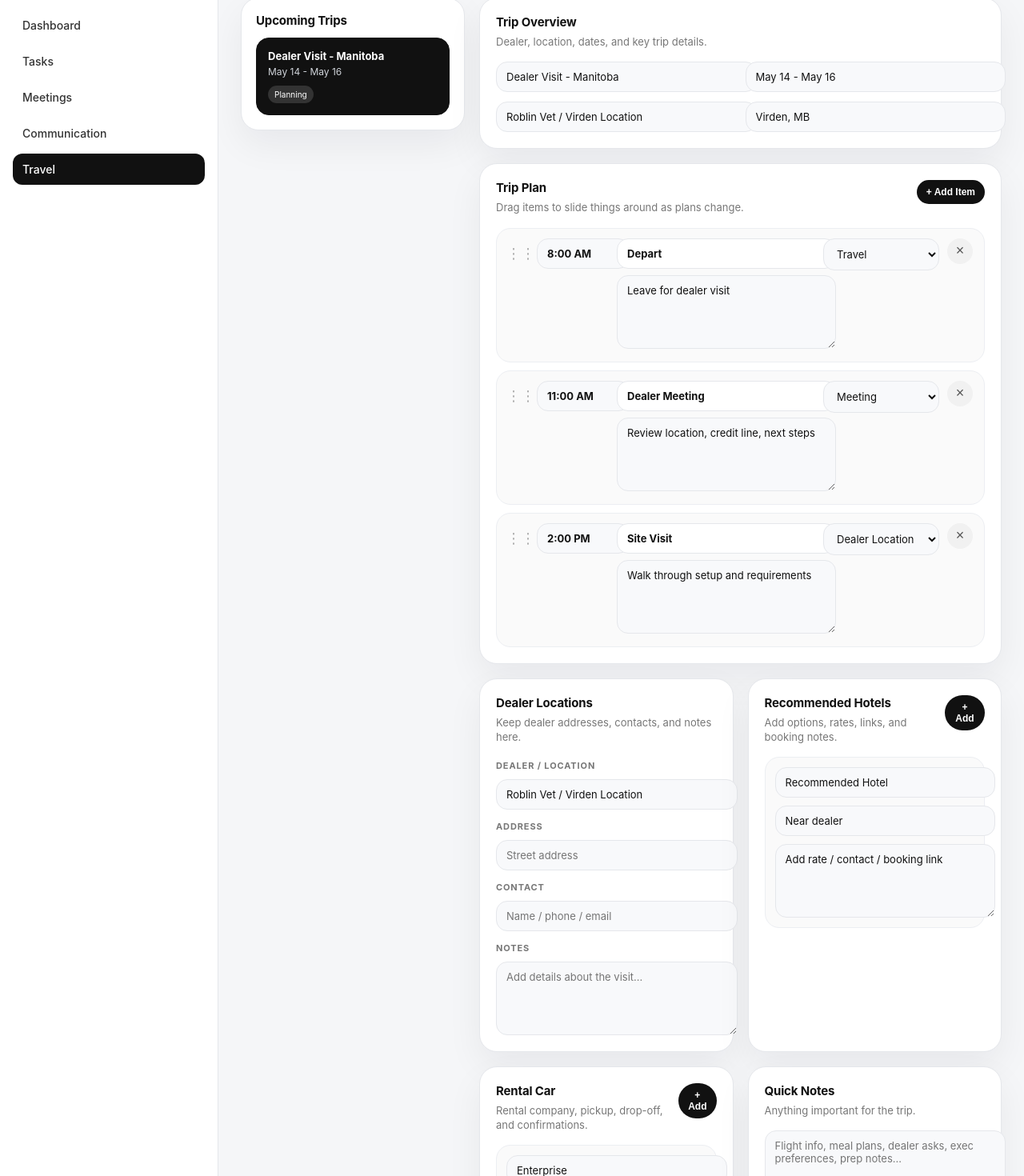
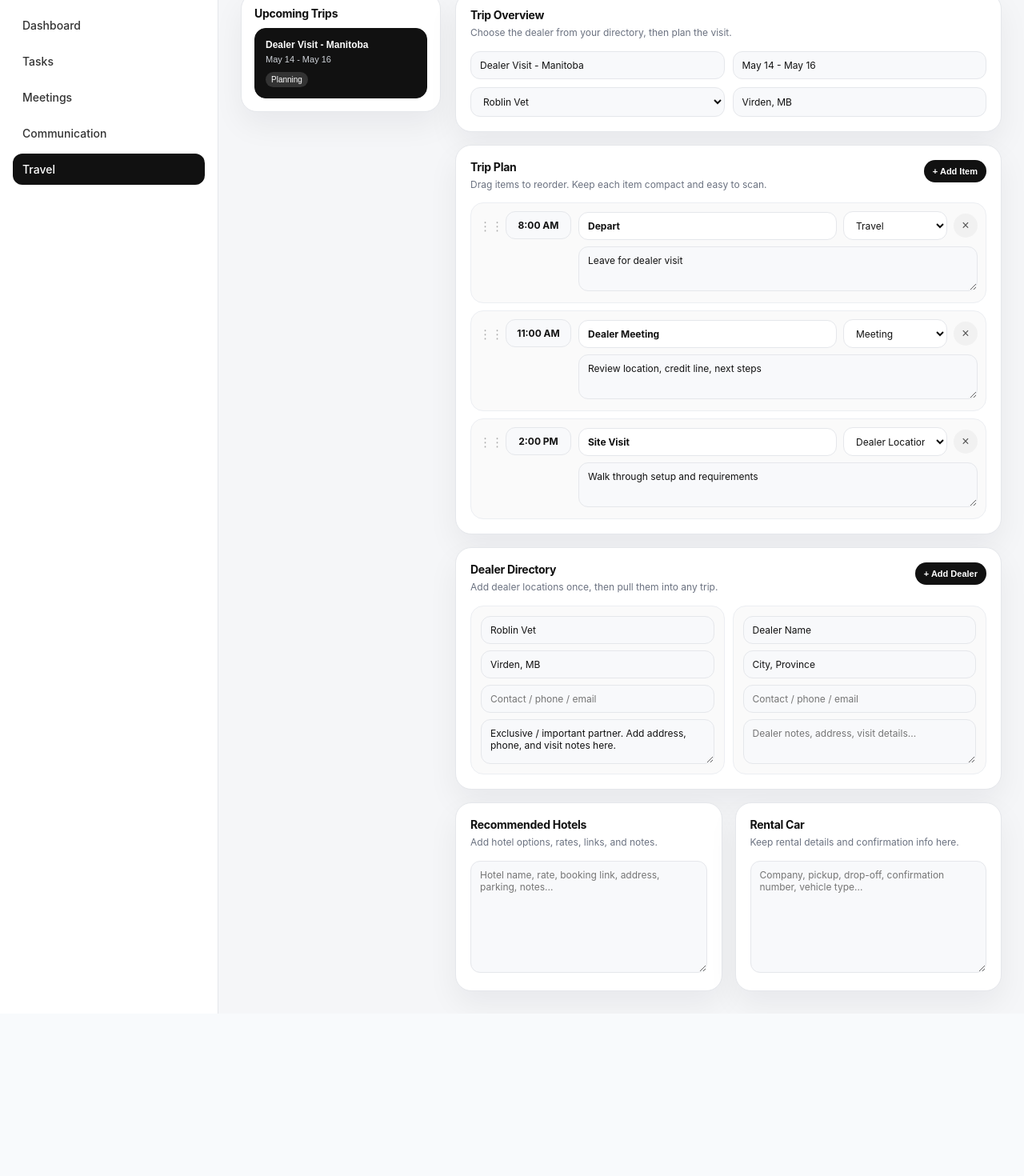
Before and after one commit to nikitaline-code/nl-operating-system, a Next.js app: page /travel in a window 1280 px wide. Shown: the part 140-1610 px from the top of the page at 80% size. After the commit the page ends 1407 px from the top, so only its background shows below. Built offline with nearby package versions, Linux system fonts and the light colour scheme.

Commit message:
Update travel.js

```diff
--- a/pages/travel.js
+++ b/pages/travel.js
@@ -1,4 +1,21 @@
 import { useState } from "react";
+
+const starterDealers = [
+  {
+    id: 1,
+    name: "Roblin Vet",
+    location: "Virden, MB",
+    contact: "",
+    notes: "Exclusive / important partner. Add address, phone, and visit notes here.",
+  },
+  {
+    id: 2,
+    name: "Dealer Name",
+    location: "City, Province",
+    contact: "",
+    notes: "",
+  },
+];
 
 const starterTrips = [
   {
@@ -6,7 +23,7 @@ const starterTrips = [
     name: "Dealer Visit - Manitoba",
     date: "May 14 - May 16",
     status: "Planning",
-    dealer: "Roblin Vet / Virden Location",
+    dealerId: 1,
     location: "Virden, MB",
   },
 ];
@@ -36,19 +53,54 @@ const starterItinerary = [
 ];
 
 export default function TravelPage() {
+  const [dealers, setDealers] = useState(starterDealers);
   const [trips, setTrips] = useState(starterTrips);
   const [selectedTrip, setSelectedTrip] = useState(starterTrips[0]);
   const [itinerary, setItinerary] = useState(starterItinerary);
+  const [draggedItem, setDraggedItem] = useState(null);
 
-  const [hotels, setHotels] = useState([
-    { id: 1, name: "Recommended Hotel", location: "Near dealer", notes: "Add rate / contact / booking link" },
+  const selectedDealer = dealers.find((d) => d.id === selectedTrip?.dealerId);
+
+  const updateTrip = (field, value) => {
+    const updatedTrip = { ...selectedTrip, [field]: value };
+    setSelectedTrip(updatedTrip);
+    setTrips(trips.map((trip) => (trip.id === updatedTrip.id ? updatedTrip : trip)));
+  };
+
+  const addDealer = () => {
+    setDealers([
+      ...dealers,
+      {
+        id: Date.now(),
+        name: "New Dealer",
+        location: "",
+        contact: "",
+        notes: "",
+      },
     ]);
+  };
 
-  const [rentalCars, setRentalCars] = useState([
-    { id: 1, company: "Enterprise", pickup: "Winnipeg Airport", notes: "Add confirmation number" },
-  ]);
+  const updateDealer = (id, field, value) => {
+    setDealers(
+      dealers.map((dealer) =>
+        dealer.id === id ? { ...dealer, [field]: value } : dealer
+      )
+    );
+  };
 
-  const [draggedItem, setDraggedItem] = useState(null);
+  const addTrip = () => {
+    const newTrip = {
+      id: Date.now(),
+      name: "New Trip",
+      date: "Add dates",
+      status: "Planning",
+      dealerId: dealers[0]?.id || null,
+      location: "",
+    };
+
+    setTrips([...trips, newTrip]);
+    setSelectedTrip(newTrip);
+  };
 
   const addItineraryItem = () => {
     setItinerary([
@@ -75,10 +127,6 @@ export default function TravelPage() {
     setItinerary(itinerary.filter((item) => item.id !== id));
   };
 
-  const handleDragStart = (item) => {
-    setDraggedItem(item);
-  };
-
   const handleDrop = (targetItem) => {
     if (!draggedItem || draggedItem.id === targetItem.id) return;
 
@@ -93,36 +141,6 @@ export default function TravelPage() {
     setDraggedItem(null);
   };
 
-  const addHotel = () => {
-    setHotels([
-      ...hotels,
-      { id: Date.now(), name: "New Hotel", location: "", notes: "" },
-    ]);
-  };
-
-  const updateHotel = (id, field, value) => {
-    setHotels(
-      hotels.map((hotel) =>
-        hotel.id === id ? { ...hotel, [field]: value } : hotel
-      )
-    );
-  };
-
-  const addRentalCar = () => {
-    setRentalCars([
-      ...rentalCars,
-      { id: Date.now(), company: "Rental Car", pickup: "", notes: "" },
-    ]);
-  };
-
-  const updateRentalCar = (id, field, value) => {
-    setRentalCars(
-      rentalCars.map((car) =>
-        car.id === id ? { ...car, [field]: value } : car
-      )
-    );
-  };
-
   return (
     <div className="page">
       <div className="shell">
@@ -135,21 +153,7 @@ export default function TravelPage() {
             </p>
           </div>
 
-          <button
-            className="primaryBtn"
-            onClick={() => {
-              const newTrip = {
-                id: Date.now(),
-                name: "New Trip",
-                date: "Add dates",
-                status: "Planning",
-                dealer: "Dealer name",
-                location: "Location",
-              };
-              setTrips([...trips, newTrip]);
-              setSelectedTrip(newTrip);
-            }}
-          >
+          <button className="primaryBtn" onClick={addTrip}>
             + New Trip
           </button>
         </header>
@@ -159,17 +163,15 @@ export default function TravelPage() {
             <h2>Upcoming Trips</h2>
 
             {trips.map((trip) => (
-              <div
+              <button
                 key={trip.id}
-                className={`tripCard ${
-                  selectedTrip?.id === trip.id ? "active" : ""
-                }`}
+                className={`tripCard ${selectedTrip?.id === trip.id ? "active" : ""}`}
                 onClick={() => setSelectedTrip(trip)}
               >
-                <div className="tripTitle">{trip.name}</div>
-                <div className="tripMeta">{trip.date}</div>
-                <div className="badge">{trip.status}</div>
-              </div>
+                <span className="tripTitle">{trip.name}</span>
+                <span className="tripMeta">{trip.date}</span>
+                <span className="badge">{trip.status}</span>
+              </button>
             ))}
           </aside>
 
@@ -178,38 +180,38 @@ export default function TravelPage() {
               <div className="sectionHeader">
                 <div>
                   <h2>Trip Overview</h2>
-                  <p>Dealer, location, dates, and key trip details.</p>
+                  <p>Choose the dealer from your directory, then plan the visit.</p>
                 </div>
               </div>
 
               <div className="formGrid">
                 <input
                   value={selectedTrip?.name || ""}
-                  onChange={(e) =>
-                    setSelectedTrip({ ...selectedTrip, name: e.target.value })
-                  }
+                  onChange={(e) => updateTrip("name", e.target.value)}
                   placeholder="Trip name"
                 />
+
                 <input
                   value={selectedTrip?.date || ""}
-                  onChange={(e) =>
-                    setSelectedTrip({ ...selectedTrip, date: e.target.value })
-                  }
+                  onChange={(e) => updateTrip("date", e.target.value)}
                   placeholder="Trip dates"
                 />
+
+                <select
+                  value={selectedTrip?.dealerId || ""}
+                  onChange={(e) => updateTrip("dealerId", Number(e.target.value))}
+                >
+                  {dealers.map((dealer) => (
+                    <option key={dealer.id} value={dealer.id}>
+                      {dealer.name}
+                    </option>
+                  ))}
+                </select>
+
                 <input
-                  value={selectedTrip?.dealer || ""}
-                  onChange={(e) =>
-                    setSelectedTrip({ ...selectedTrip, dealer: e.target.value })
-                  }
-                  placeholder="Dealer location / contact"
-                />
-                <input
-                  value={selectedTrip?.location || ""}
-                  onChange={(e) =>
-                    setSelectedTrip({ ...selectedTrip, location: e.target.value })
-                  }
-                  placeholder="City / province"
+                  value={selectedDealer?.location || ""}
+                  readOnly
+                  placeholder="Dealer location"
                 />
               </div>
             </section>
@@ -218,8 +220,9 @@ export default function TravelPage() {
               <div className="sectionHeader">
                 <div>
                   <h2>Trip Plan</h2>
-                  <p>Drag items to slide things around as plans change.</p>
+                  <p>Drag items to reorder. Keep each item compact and easy to scan.</p>
                 </div>
+
                 <button className="smallBtn" onClick={addItineraryItem}>
                   + Add Item
                 </button>
@@ -231,7 +234,7 @@ export default function TravelPage() {
                     key={item.id}
                     className="itineraryItem"
                     draggable
-                    onDragStart={() => handleDragStart(item)}
+                    onDragStart={() => setDraggedItem(item)}
                     onDragOver={(e) => e.preventDefault()}
                     onDrop={() => handleDrop(item)}
                   >
@@ -240,13 +243,12 @@ export default function TravelPage() {
                     <input
                       className="timeInput"
                       value={item.time}
-                      onChange={(e) =>
-                        updateItinerary(item.id, "time", e.target.value)
-                      }
+                      onChange={(e) => updateItinerary(item.id, "time", e.target.value)}
                       placeholder="Time"
                     />
 
                     <div className="itemMain">
+                      <div className="itemTop">
                         <input
                           className="itemTitle"
                           value={item.title}
@@ -256,16 +258,8 @@ export default function TravelPage() {
                           placeholder="Item title"
                         />
 
-                      <textarea
-                        value={item.notes}
-                        onChange={(e) =>
-                          updateItinerary(item.id, "notes", e.target.value)
-                        }
-                        placeholder="Add notes..."
-                      />
-                    </div>
-
                         <select
+                          className="typeSelect"
                           value={item.type}
                           onChange={(e) =>
                             updateItinerary(item.id, "type", e.target.value)
@@ -286,6 +280,63 @@ export default function TravelPage() {
                           ×
                         </button>
                       </div>
+
+                      <textarea
+                        value={item.notes}
+                        onChange={(e) => updateItinerary(item.id, "notes", e.target.value)}
+                        placeholder="Add notes..."
+                      />
+                    </div>
+                  </div>
+                ))}
+              </div>
+            </section>
+
+            <section className="card wide">
+              <div className="sectionHeader">
+                <div>
+                  <h2>Dealer Directory</h2>
+                  <p>Add dealer locations once, then pull them into any trip.</p>
+                </div>
+
+                <button className="smallBtn" onClick={addDealer}>
+                  + Add Dealer
+                </button>
+              </div>
+
+              <div className="dealerGrid">
+                {dealers.map((dealer) => (
+                  <div className="dealerCard" key={dealer.id}>
+                    <input
+                      value={dealer.name}
+                      onChange={(e) => updateDealer(dealer.id, "name", e.target.value)}
+                      placeholder="Dealer name"
+                    />
+
+                    <input
+                      value={dealer.location}
+                      onChange={(e) =>
+                        updateDealer(dealer.id, "location", e.target.value)
+                      }
+                      placeholder="City / Province"
+                    />
+
+                    <input
+                      value={dealer.contact}
+                      onChange={(e) =>
+                        updateDealer(dealer.id, "contact", e.target.value)
+                      }
+                      placeholder="Contact / phone / email"
+                    />
+
+                    <textarea
+                      value={dealer.notes}
+                      onChange={(e) =>
+                        updateDealer(dealer.id, "notes", e.target.value)
+                      }
+                      placeholder="Dealer notes, address, visit details..."
+                    />
+                  </div>
                 ))}
               </div>
             </section>
@@ -293,113 +344,28 @@ export default function TravelPage() {
             <section className="card">
               <div className="sectionHeader">
                 <div>
-                  <h2>Dealer Locations</h2>
-                  <p>Keep dealer addresses, contacts, and notes here.</p>
+                  <h2>Recommended Hotels</h2>
+                  <p>Add hotel options, rates, links, and notes.</p>
                 </div>
               </div>
 
-              <div className="infoBlock">
-                <label>Dealer / Location</label>
-                <input placeholder="Dealer name" defaultValue={selectedTrip?.dealer} />
-
-                <label>Address</label>
-                <input placeholder="Street address" />
-
-                <label>Contact</label>
-                <input placeholder="Name / phone / email" />
-
-                <label>Notes</label>
-                <textarea placeholder="Add details about the visit..." />
-              </div>
-            </section>
-
-            <section className="card">
-              <div className="sectionHeader">
-                <div>
-                  <h2>Recommended Hotels</h2>
-                  <p>Add options, rates, links, and booking notes.</p>
-                </div>
-                <button className="smallBtn" onClick={addHotel}>
-                  + Add
-                </button>
-              </div>
-
-              {hotels.map((hotel) => (
-                <div className="miniCard" key={hotel.id}>
-                  <input
-                    value={hotel.name}
-                    onChange={(e) =>
-                      updateHotel(hotel.id, "name", e.target.value)
-                    }
-                    placeholder="Hotel name"
+              <textarea
+                className="largeNotes"
+                placeholder="Hotel name, rate, booking link, address, parking, notes..."
               />
-                  <input
-                    value={hotel.location}
-                    onChange={(e) =>
-                      updateHotel(hotel.id, "location", e.target.value)
-                    }
-                    placeholder="Location"
-                  />
-                  <textarea
-                    value={hotel.notes}
-                    onChange={(e) =>
-                      updateHotel(hotel.id, "notes", e.target.value)
-                    }
-                    placeholder="Rate, booking link, parking, notes..."
-                  />
-                </div>
-              ))}
             </section>
 
             <section className="card">
               <div className="sectionHeader">
                 <div>
                   <h2>Rental Car</h2>
-                  <p>Rental company, pickup, drop-off, and confirmations.</p>
-                </div>
-                <button className="smallBtn" onClick={addRentalCar}>
-                  + Add
-                </button>
-              </div>
-
-              {rentalCars.map((car) => (
-                <div className="miniCard" key={car.id}>
-                  <input
-                    value={car.company}
-                    onChange={(e) =>
-                      updateRentalCar(car.id, "company", e.target.value)
-                    }
-                    placeholder="Rental company"
-                  />
-                  <input
-                    value={car.pickup}
-                    onChange={(e) =>
-                      updateRentalCar(car.id, "pickup", e.target.value)
-                    }
-                    placeholder="Pickup / drop-off"
-                  />
-                  <textarea
-                    value={car.notes}
-                    onChange={(e) =>
-                      updateRentalCar(car.id, "notes", e.target.value)
-                    }
-                    placeholder="Confirmation number, vehicle type, notes..."
-                  />
-                </div>
-              ))}
-            </section>
-
-            <section className="card">
-              <div className="sectionHeader">
-                <div>
-                  <h2>Quick Notes</h2>
-                  <p>Anything important for the trip.</p>
+                  <p>Keep rental details and confirmation info here.</p>
                 </div>
               </div>
 
               <textarea
                 className="largeNotes"
-                placeholder="Flight info, meal plans, dealer asks, exec preferences, prep notes..."
+                placeholder="Company, pickup, drop-off, confirmation number, vehicle type..."
               />
             </section>
           </main>
@@ -424,41 +390,40 @@ export default function TravelPage() {
           display: flex;
           justify-content: space-between;
           align-items: flex-start;
-          margin-bottom: 24px;
+          margin-bottom: 22px;
         }
 
         .eyebrow {
+          margin: 0 0 7px;
+          font-size: 10px;
+          letter-spacing: 0.16em;
           text-transform: uppercase;
-          font-size: 11px;
-          letter-spacing: 0.12em;
-          color: #777;
-          margin: 0 0 6px;
+          color: #6b7280;
         }
 
         h1 {
           margin: 0;
-          font-size: 34px;
+          font-size: 32px;
           letter-spacing: -0.04em;
-          font-weight: 750;
         }
 
         h2 {
           margin: 0;
-          font-size: 15px;
-          letter-spacing: -0.01em;
+          font-size: 14px;
+          letter-spacing: -0.02em;
         }
 
         .subtext,
         .sectionHeader p {
           margin: 6px 0 0;
-          color: #777;
-          font-size: 13px;
+          color: #6b7280;
+          font-size: 12px;
           line-height: 1.4;
         }
 
         .layout {
           display: grid;
-          grid-template-columns: 280px 1fr;
+          grid-template-columns: 250px 1fr;
           gap: 18px;
         }
 
@@ -466,19 +431,19 @@ export default function TravelPage() {
         .card {
           background: #fff;
           border: 1px solid #e5e7eb;
-          border-radius: 22px;
-          box-shadow: 0 18px 45px rgba(15, 23, 42, 0.06);
+          border-radius: 20px;
+          box-shadow: 0 16px 38px rgba(15, 23, 42, 0.06);
         }
 
         .sidebarCard {
-          padding: 18px;
+          padding: 16px;
           height: fit-content;
         }
 
         .mainGrid {
           display: grid;
           grid-template-columns: 1fr 1fr;
-          gap: 18px;
+          gap: 16px;
         }
 
         .wide {
@@ -486,30 +451,27 @@ export default function TravelPage() {
         }
 
         .card {
-          padding: 20px;
+          padding: 18px;
         }
 
         .sectionHeader {
           display: flex;
           justify-content: space-between;
           align-items: flex-start;
-          gap: 12px;
-          margin-bottom: 16px;
+          gap: 14px;
+          margin-bottom: 14px;
         }
 
         .tripCard {
-          padding: 14px;
+          width: 100%;
+          text-align: left;
+          display: block;
+          padding: 13px;
           border: 1px solid #eceef2;
-          border-radius: 16px;
+          border-radius: 14px;
           background: #f8f9fb;
-          margin-top: 12px;
+          margin-top: 10px;
           cursor: pointer;
-          transition: 0.2s ease;
-        }
-
-        .tripCard:hover {
-          transform: translateY(-1px);
-          background: #f3f4f6;
         }
 
         .tripCard.active {
@@ -518,15 +480,20 @@ export default function TravelPage() {
           border-color: #111;
         }
 
+        .tripTitle,
+        .tripMeta {
+          display: block;
+        }
+
         .tripTitle {
-          font-size: 13px;
-          font-weight: 700;
+          font-size: 12px;
+          font-weight: 750;
         }
 
         .tripMeta {
-          font-size: 12px;
-          color: #888;
-          margin-top: 4px;
+          font-size: 11px;
+          color: #777;
+          margin-top: 5px;
         }
 
         .tripCard.active .tripMeta {
@@ -537,7 +504,7 @@ export default function TravelPage() {
           display: inline-flex;
           margin-top: 10px;
           font-size: 10px;
-          padding: 5px 8px;
+          padding: 4px 7px;
           border-radius: 999px;
           background: #eef0f3;
           color: #444;
@@ -555,49 +522,45 @@ export default function TravelPage() {
           color: #fff;
           border-radius: 999px;
           cursor: pointer;
-          font-weight: 650;
-          transition: 0.2s ease;
+          font-weight: 700;
         }
 
         .primaryBtn {
-          padding: 11px 16px;
-          font-size: 13px;
+          padding: 9px 14px;
+          font-size: 12px;
         }
 
         .smallBtn {
-          padding: 8px 12px;
-          font-size: 12px;
-        }
-
-        .primaryBtn:hover,
-        .smallBtn:hover {
-          transform: translateY(-1px);
-          opacity: 0.88;
+          padding: 8px 11px;
+          font-size: 11px;
+          white-space: nowrap;
         }
 
         .formGrid {
           display: grid;
           grid-template-columns: 1fr 1fr;
-          gap: 12px;
+          gap: 10px;
         }
 
         input,
         textarea,
         select {
           width: 100%;
+          max-width: 100%;
           border: 1px solid #e5e7eb;
           background: #f8f9fb;
-          border-radius: 14px;
-          padding: 10px 12px;
-          font-size: 13px;
+          border-radius: 12px;
+          padding: 9px 11px;
+          font-size: 12px;
           color: #111;
           outline: none;
           font-family: inherit;
+          box-sizing: border-box;
         }
 
         textarea {
           resize: vertical;
-          min-height: 70px;
+          min-height: 56px;
         }
 
         input:focus,
@@ -610,41 +573,53 @@ export default function TravelPage() {
         .itineraryList {
           display: flex;
           flex-direction: column;
-          gap: 10px;
+          gap: 9px;
         }
 
         .itineraryItem {
           display: grid;
-          grid-template-columns: 28px 90px 1fr 145px 34px;
-          gap: 10px;
+          grid-template-columns: 24px 82px 1fr;
+          gap: 9px;
           align-items: start;
-          padding: 12px;
+          padding: 10px;
           border: 1px solid #eceef2;
-          border-radius: 18px;
+          border-radius: 16px;
           background: #fafafa;
-          transition: 0.2s ease;
-        }
-
-        .itineraryItem:hover {
-          background: #f4f5f7;
-          transform: translateY(-1px);
         }
 
         .dragHandle {
           cursor: grab;
           color: #aaa;
-          font-size: 18px;
-          padding-top: 8px;
+          font-size: 15px;
+          padding-top: 9px;
           user-select: none;
         }
 
         .timeInput {
-          font-weight: 650;
+          font-weight: 750;
+          text-align: center;
+        }
+
+        .itemMain {
+          min-width: 0;
+        }
+
+        .itemTop {
+          display: grid;
+          grid-template-columns: minmax(0, 1fr) 130px 30px;
+          gap: 8px;
+          align-items: center;
+          margin-bottom: 8px;
         }
 
         .itemTitle {
           font-weight: 700;
-          margin-bottom: 8px;
+          background: #fff;
+        }
+
+        .typeSelect {
+          height: 36px;
+          font-size: 12px;
           background: #fff;
         }
 
@@ -652,52 +627,38 @@ export default function TravelPage() {
           border: none;
           background: #f1f1f1;
           border-radius: 999px;
-          height: 32px;
-          width: 32px;
+          height: 30px;
+          width: 30px;
           cursor: pointer;
-          font-size: 18px;
+          font-size: 16px;
           color: #555;
         }
 
-        .deleteBtn:hover {
-          background: #111;
-          color: #fff;
-        }
-
-        .infoBlock {
+        .dealerGrid {
           display: grid;
+          grid-template-columns: repeat(2, minmax(0, 1fr));
           gap: 10px;
         }
 
-        label {
-          font-size: 11px;
-          color: #777;
-          font-weight: 700;
-          text-transform: uppercase;
-          letter-spacing: 0.08em;
-          margin-top: 4px;
-        }
-
-        .miniCard {
+        .dealerCard {
+          display: grid;
+          gap: 8px;
           padding: 12px;
-          border-radius: 18px;
+          border-radius: 16px;
           background: #fafafa;
           border: 1px solid #eceef2;
-          display: grid;
-          gap: 10px;
-          margin-bottom: 10px;
+          min-width: 0;
         }
 
         .largeNotes {
-          min-height: 180px;
+          min-height: 140px;
         }
 
         @media (max-width: 1050px) {
-          .layout {
-            grid-template-columns: 1fr;
-          }
-
-          .mainGrid {
+          .layout,
+          .mainGrid,
+          .formGrid,
+          .dealerGrid {
             grid-template-columns: 1fr;
           }
 
@@ -705,11 +666,7 @@ export default function TravelPage() {
             grid-column: span 1;
           }
 
-          .itineraryItem {
-            grid-template-columns: 1fr;
-          }
-
-          .formGrid {
+          .itemTop {
             grid-template-columns: 1fr;
           }
 
```
Lines whose indentation alone changed are shown as unchanged.
